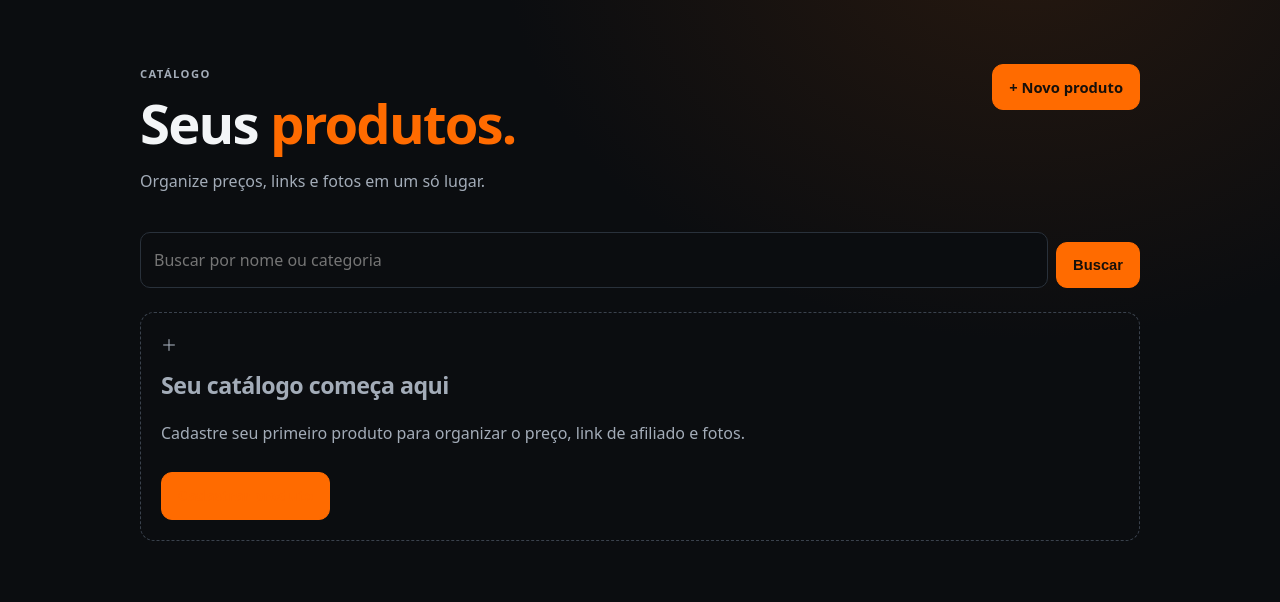
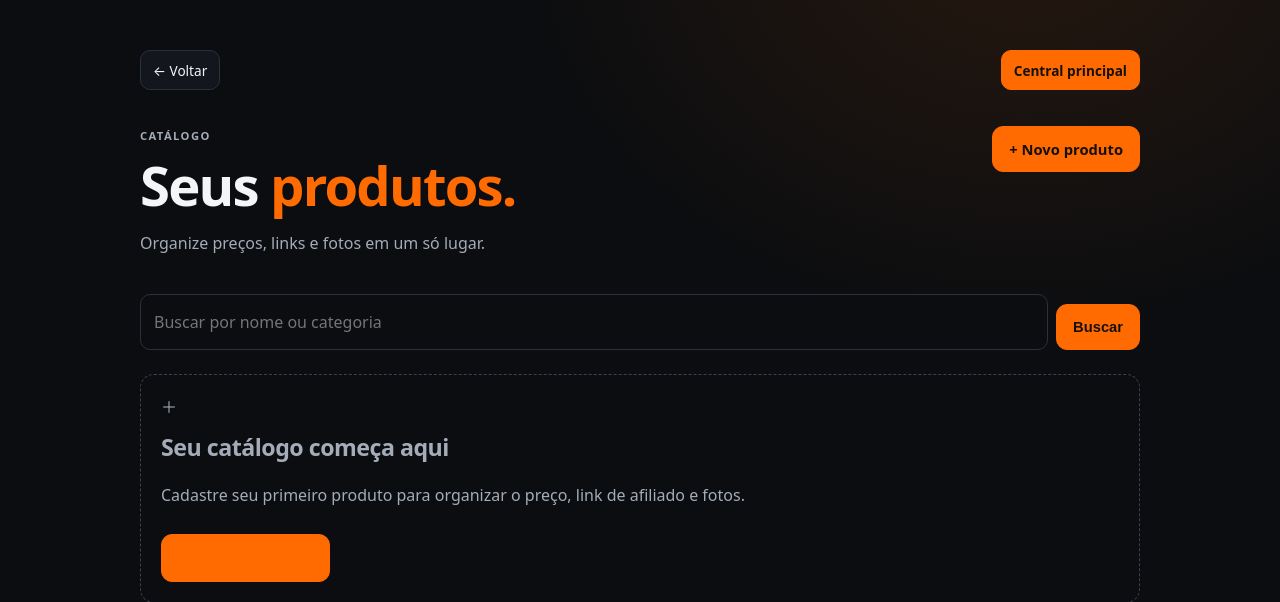
Before and after one commit to gabrielmunhak08-dev/central-afiliados-next., a Flask app: page /produtos in a window 1280 px wide. Shown: the part 68-670 px from the top of the page. Run offline with Flask 3, Linux system fonts and the light colour scheme; the visitor is signed in with stand-in values (Sample User, id 1); data comes from the database, SQL or seed files in the repository; data that the repository does not hold is empty.

Commit message:
Adicionar navegação de volta à central na página de produtos

```diff
--- a/templates/products.html
+++ b/templates/products.html
@@ -1,6 +1,7 @@
 {% extends "base.html" %}
 {% block title %}Produtos · Central de Afiliados{% endblock %}
 {% block content %}
+<div class="content-nav-row"><button class="back-button" type="button" onclick="if (history.length > 1) history.back(); else location.href='{{ url_for('dashboard') }}'">← Voltar</button><a class="home-content-link" href="{{ url_for('dashboard') }}">Central principal</a></div>
 <section class="section-heading product-heading">
   <div><p class="eyebrow">CATÁLOGO</p><h1>Seus <span class="accent">produtos.</span></h1><p class="muted">Organize preços, links e fotos em um só lugar.</p></div>
   <a class="button" href="{{ url_for('product_form') }}">+ Novo produto</a>
```
